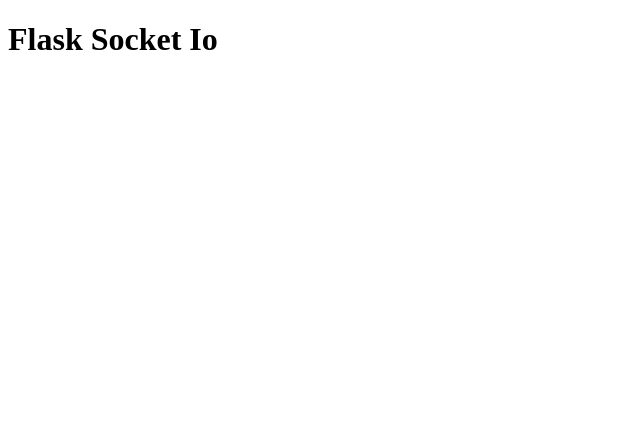
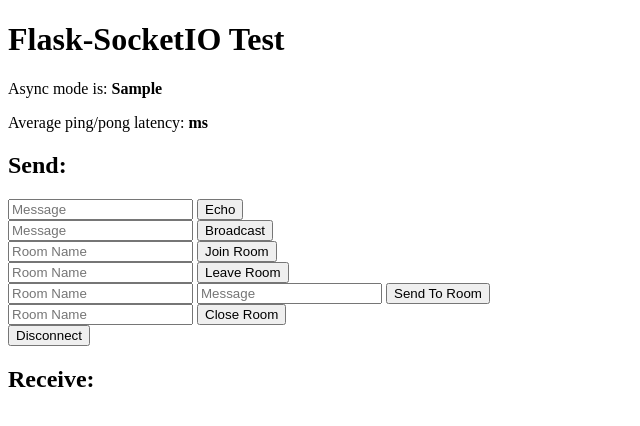
Before and after one commit to tasnuvaleeya/python-socketio, a Flask app: template src/templates/index.html in a window 1280 px wide. Shown: the top 426 px of the page, without its empty margins (0-640 px from the left). Run offline with Flask 2, Linux system fonts and the light colour scheme; the template is opened without the code that fills it: most values are stand-ins (such as "Sample title", 1, 10 or a date in 2020).

Commit message:
form has been added

```diff
--- a/src/templates/index.html
+++ b/src/templates/index.html
@@ -5,6 +5,41 @@
     <title>Title</title>
 </head>
 <body>
-<h1>Flask Socket Io</h1>
+<h1>Flask-SocketIO Test</h1>
+<p>Async mode is: <b>{{ async_mode }}</b></p>
+<p>Average ping/pong latency: <b><span id="ping-pong"></span>ms</b></p>
+<h2>Send:</h2>
+<form id="emit" method="POST" action='#'>
+    <input type="text" name="emit_data" id="emit_data" placeholder="Message">
+    <input type="submit" value="Echo">
+</form>
+<form id="broadcast" method="POST" action='#'>
+    <input type="text" name="broadcast_data" id="broadcast_data" placeholder="Message">
+    <input type="submit" value="Broadcast">
+</form>
+<form id="join" method="post" action="#">
+    <input type="text" name="join_room" id="join_room" placeholder="Room Name"/>
+    <input type="submit" value="Join Room"/>
+</form>
+
+<form id="leave" method="post" action="#">
+    <input type="text" name="leave_room" id="leave_room" placeholder="Room Name">
+    <input type="submit" value="Leave Room">
+</form>
+
+<form id="send_room" method="post" action="#">
+    <input type="text" name="room_name" id="room_name" placeholder="Room Name">
+    <input type="text" name="room_data" id="room_data" placeholder="Message">
+    <input type="submit" value="Send To Room">
+</form>
+<form id="close" method="POST" action="#">
+    <input type="text" name="close_room" id="close_room" placeholder="Room Name">
+    <input type="submit" value="Close Room">
+</form>
+<form id="disconnect" method="POST" action="#">
+    <input type="submit" value="Disconnect">
+</form>
+<h2>Receive:</h2>
+<div id="log"></div>
 </body>
 </html>
```
